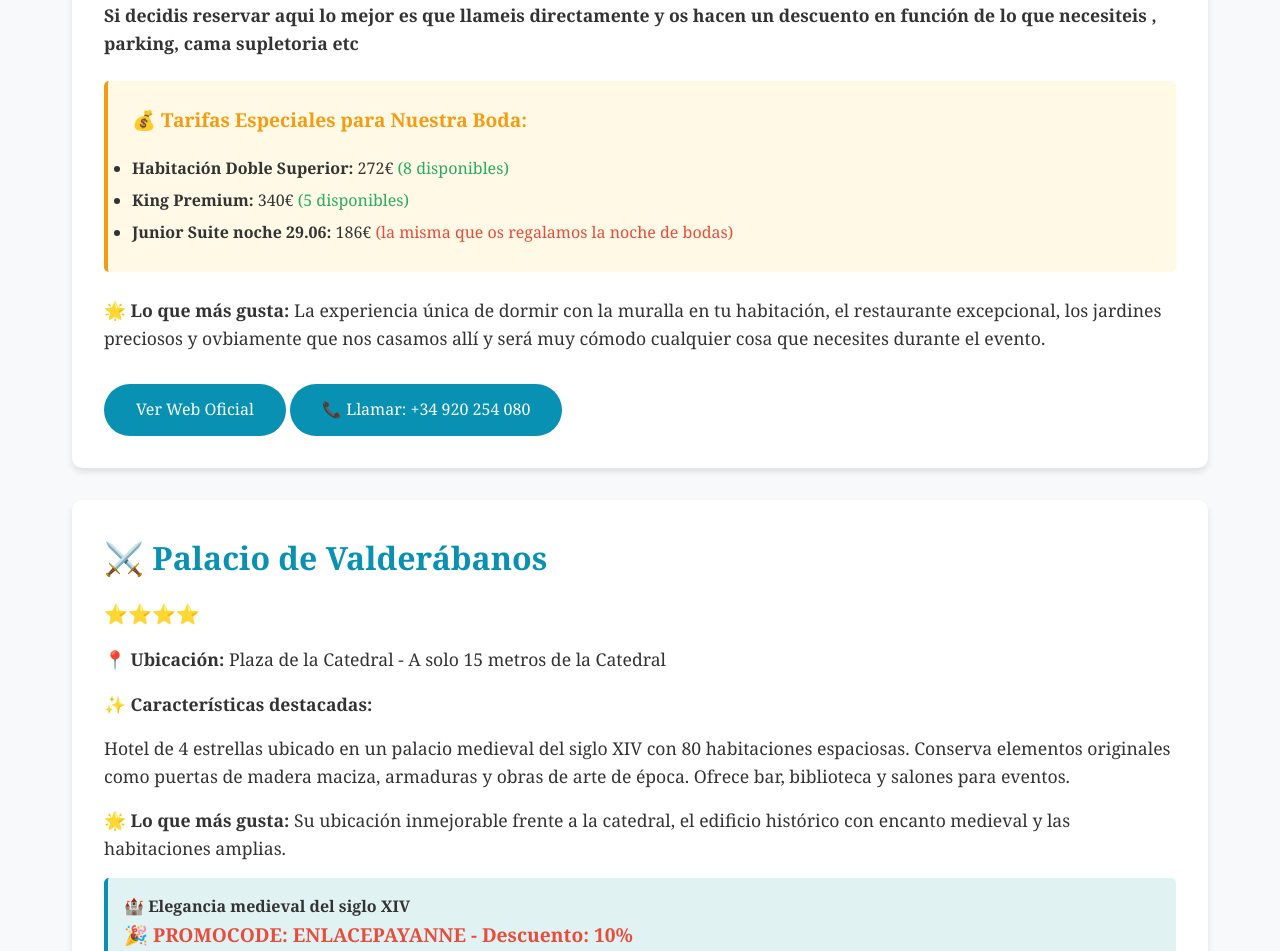
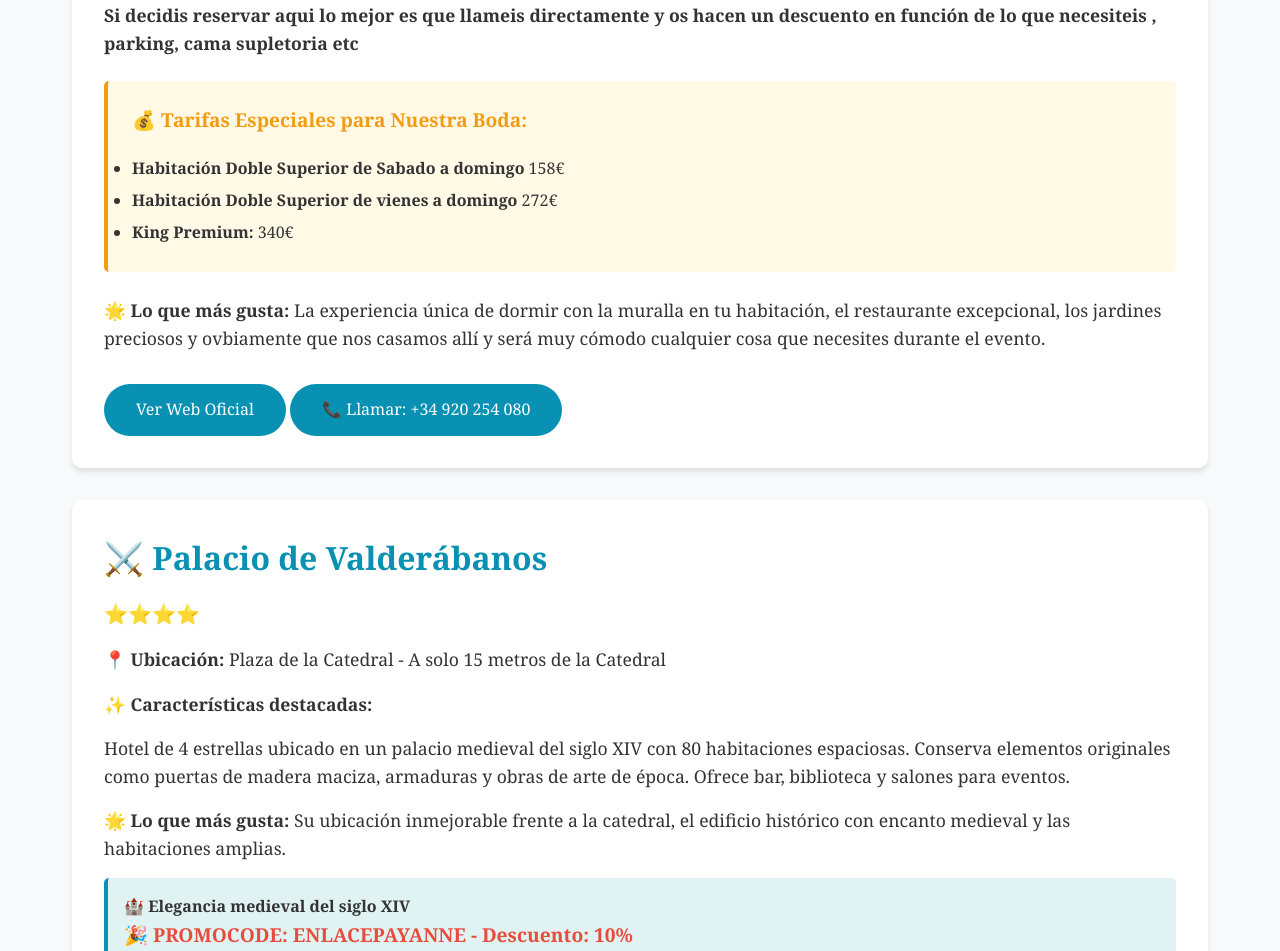
Before and after one commit to pmasiasanchez/bodamariayjuan, a plain HTML site: page hoteles.html in a window 1280 px wide. Shown: the part 913-1864 px from the top of the page. Drawn offline with Linux system fonts and the light colour scheme.

Commit message:
Update hoteles.html

```diff
--- a/hoteles.html
+++ b/hoteles.html
@@ -175,9 +175,10 @@
             <div style="background: #fff9e6; padding: 1.5rem; border-radius: 5px; margin: 1.5rem 0; border-left: 4px solid #f39c12;">
     <strong style="font-size: 1.2rem; color: #f39c12;">💰 Tarifas Especiales para Nuestra Boda:</strong>
         <ul style="margin-top: 1rem; line-height: 2;">
-        <li><strong>Habitación Doble Superior:</strong> 272€ <span style="color: #27ae60;">(8 disponibles)</span></li>
-        <li><strong>King Premium:</strong> 340€ <span style="color: #27ae60;">(5 disponibles)</span></li>
-        <li><strong>Junior Suite noche 29.06:</strong> 186€ <span style="color: #e74c3c;">(la misma que os regalamos la noche de bodas)</span></li>
+    <li><strong>Habitación Doble Superior de Sabado a domingo </strong> 158€ </li>
+        <li><strong>Habitación Doble Superior de vienes a domingo </strong> 272€ </li>
+        <li><strong>King Premium:</strong> 340€ </li>
+
         </ul>
         </div>
 
```
